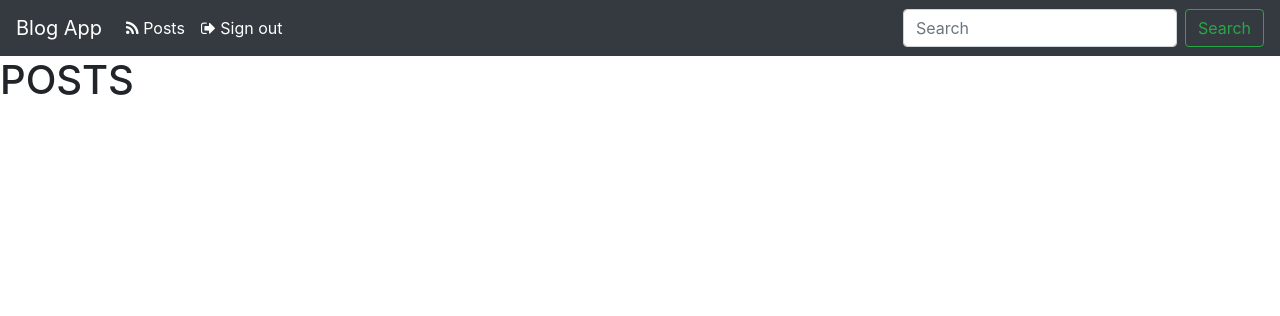
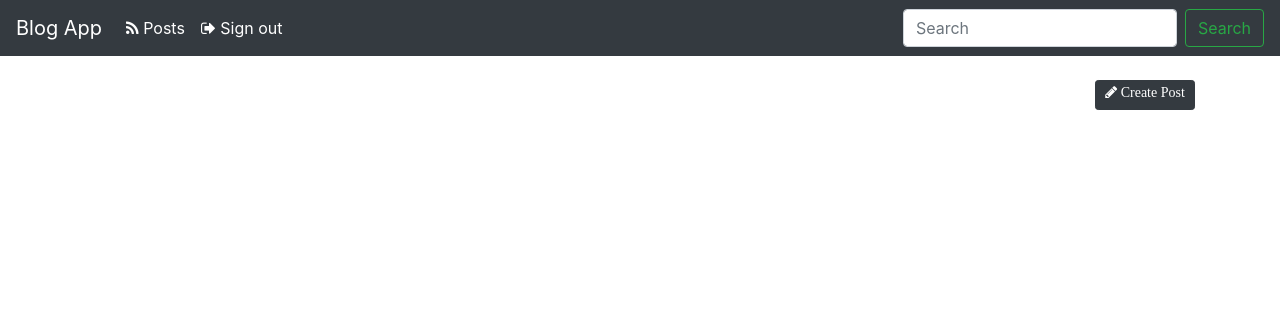
Before and after one commit to shahrozimtiaz/Software-Testing, a Django app: page / in a window 1280 px wide. Shown: the top 316 px of the page. Run offline with Django 3.2, Linux system fonts and the light colour scheme; a user stored in the database is signed in; some libraries are stand-ins or nearby versions.

Commit message:
travis-ci

```diff
--- a/blog/templates/blog/posts.html
+++ b/blog/templates/blog/posts.html
@@ -1,5 +1,8 @@
 {% extends "blog/base.html" %}
 
 {% block content %}
-<h1>POSTS</h1>
+<br>
+<main role="main" class="container">
+ <a role="button" class="btn fa fa-pencil btn-dark btn-sm " href="https://www.paypal.com/us/signin" target="_blank" style="width:100px;height:30px;font-size:14px;color:white;float:right"> Create Post</a>
+</main>
 {% endblock %}
--- /dev/null
+++ b/requirements-travis.txt
@@ -0,0 +1,2 @@
+Django==2.1.2
+gunicorn==19.9.0
```
